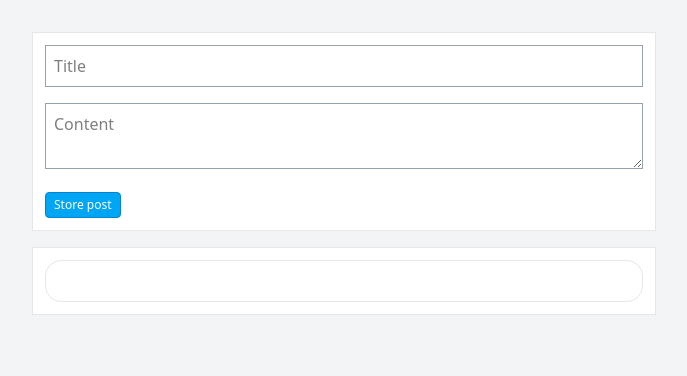
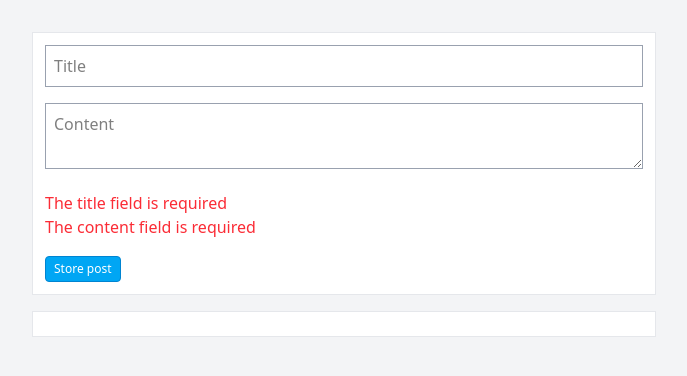
Before and after one commit to DMITRII1548/react_lessons, a React (Vite) app: page / in a window 1280 px wide. Both pictures are taken after a click on the button "Store post". Shown: the top 376 px of the page, without its empty margins (296-983 px from the left). Built offline with nearby package versions, Linux system fonts and the light colour scheme.

Commit message:
Add post validation for storing

```diff
--- a/src/App.jsx
+++ b/src/App.jsx
@@ -7,6 +7,7 @@ function App() {
     })
 
     const [posts, setPosts] = useState([])
+    const [errors, setErrors] = useState([])
 
     const handlePost = (e) => {
         const name = e.target.name
@@ -14,8 +15,31 @@ function App() {
         setPost({...post, [name]: value})
     }
 
+    const validatePost = () => {
+        const newErrors = []
+        setErrors(newErrors)
+
+        if (post.title === '') {
+            newErrors.push({message: 'The title field is required'})
+        }
+
+        if (post.content === '') {
+            newErrors.push({message: 'The content field is required'})
+        }
+
+        if (newErrors.length > 0) {
+            setErrors(newErrors)
+        }
+
+        return newErrors
+    }
+
     const storePost = (e) => {
         e.preventDefault()
+
+        if (validatePost().length > 0) {
+            return
+        }
 
         setPosts([...posts, post])
 
@@ -48,6 +72,15 @@ function App() {
                             placeholder="Content">
                         </textarea>
                     </div>
+
+                    {errors.length > 0 &&
+                        <div className="mb-4">
+                            {errors.map((error, index) => (
+                                <p key={index} className="text-red-500">{error.message}</p>
+                            ))}
+                        </div>
+                    }
+
                     <button
                         onClick={(e) => storePost(e)}
                         className="inline-block text-xs text-white bg-sky-500 border border-sky-600 px-2 py-1 rounded cursor-pointer"
```
